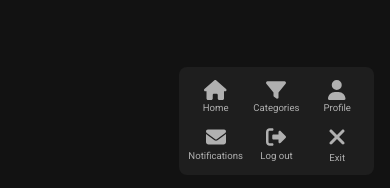
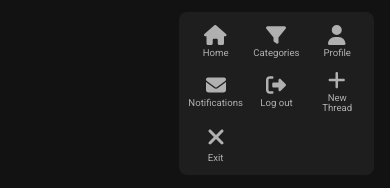
Before and after one commit to jacekkonieczny/react-forum, a React (Create React App) app in the folder frontend/: page / in a window 390 px wide. Both pictures are taken after a click on the element 347 px from the left and 800 px from the top of the page. Shown: the part 653-841 px from the top of the page. Built offline with nearby package versions, Linux system fonts and the light colour scheme; no server answers.

Commit message:
fix new thread button

```diff
--- a/frontend/src/components/Navbar.tsx
+++ b/frontend/src/components/Navbar.tsx
@@ -119,6 +119,12 @@ const Navbar = () => {
                                 <FontAwesomeIcon icon={faRightFromBracket} size="lg" />
                                 <span>Log out</span>
                             </div>
+                            <Link className="navbar__mobile-menu-item" to="/new-thread">
+                                <FontAwesomeIcon icon={faPlus} size="lg" />
+                                <span>New Thread</span>
+                            </Link>
+                        </div>
+                        <div className="navbar__mobile-menu-row">
                             <div className="navbar__mobile-menu-item" onClick={() => setMobileMenuOpen(false)}>
                                 <FontAwesomeIcon icon={faXmark} size="xl"/>
                                 <span>Exit</span>
--- a/frontend/src/scss/Navbar.scss
+++ b/frontend/src/scss/Navbar.scss
@@ -76,6 +76,9 @@
     font-size: 1rem;
     text-decoration: none;
     background-color: $bg-tertiary;
+    @media (max-width: 768px) {
+      display: none;
+    }
 
     &:active {
       color: lighten($text-default, 25%);
@@ -168,6 +171,7 @@
         text-decoration: none;
         color: $text-default;
         cursor: pointer;
+        text-align: center;
 
         span {
           font-size: 0.6rem;
```
